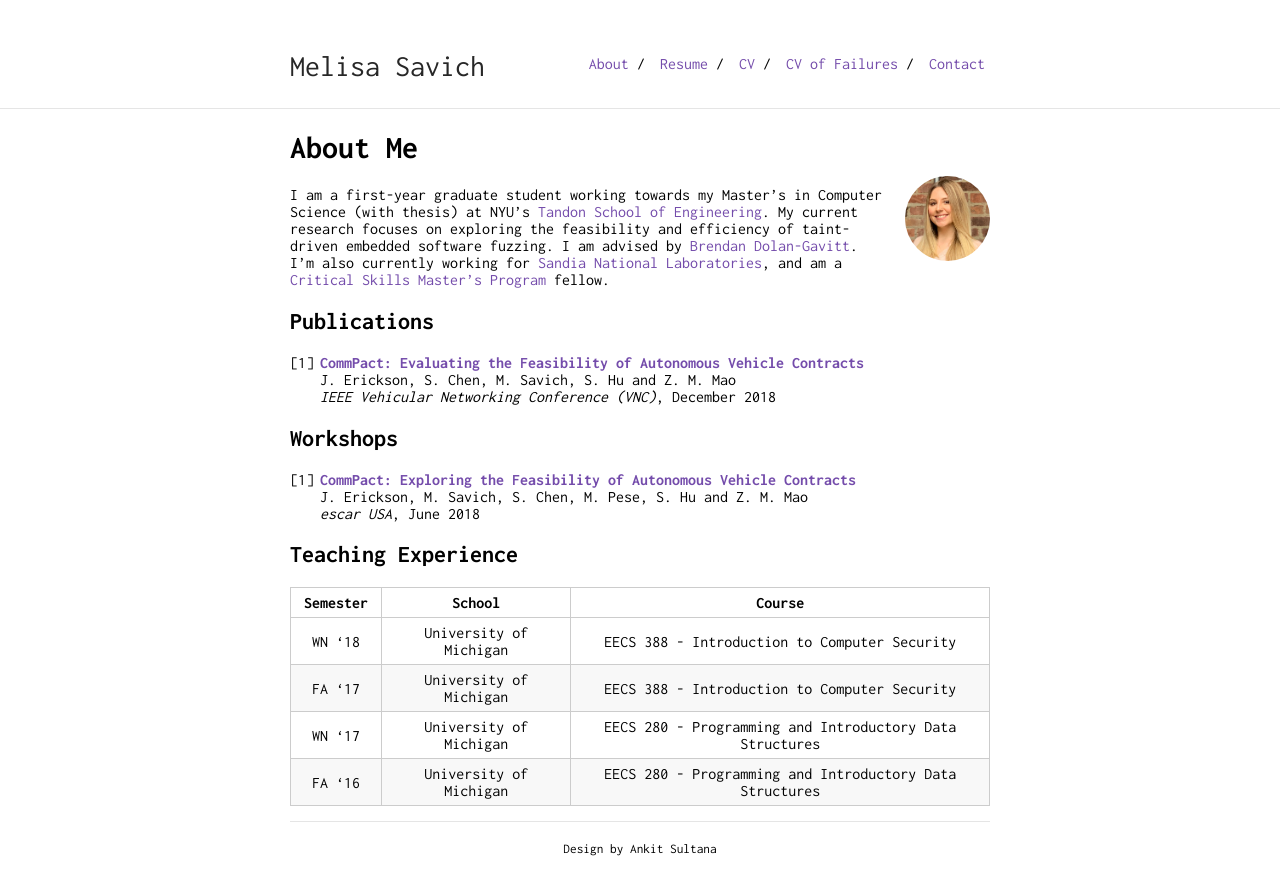
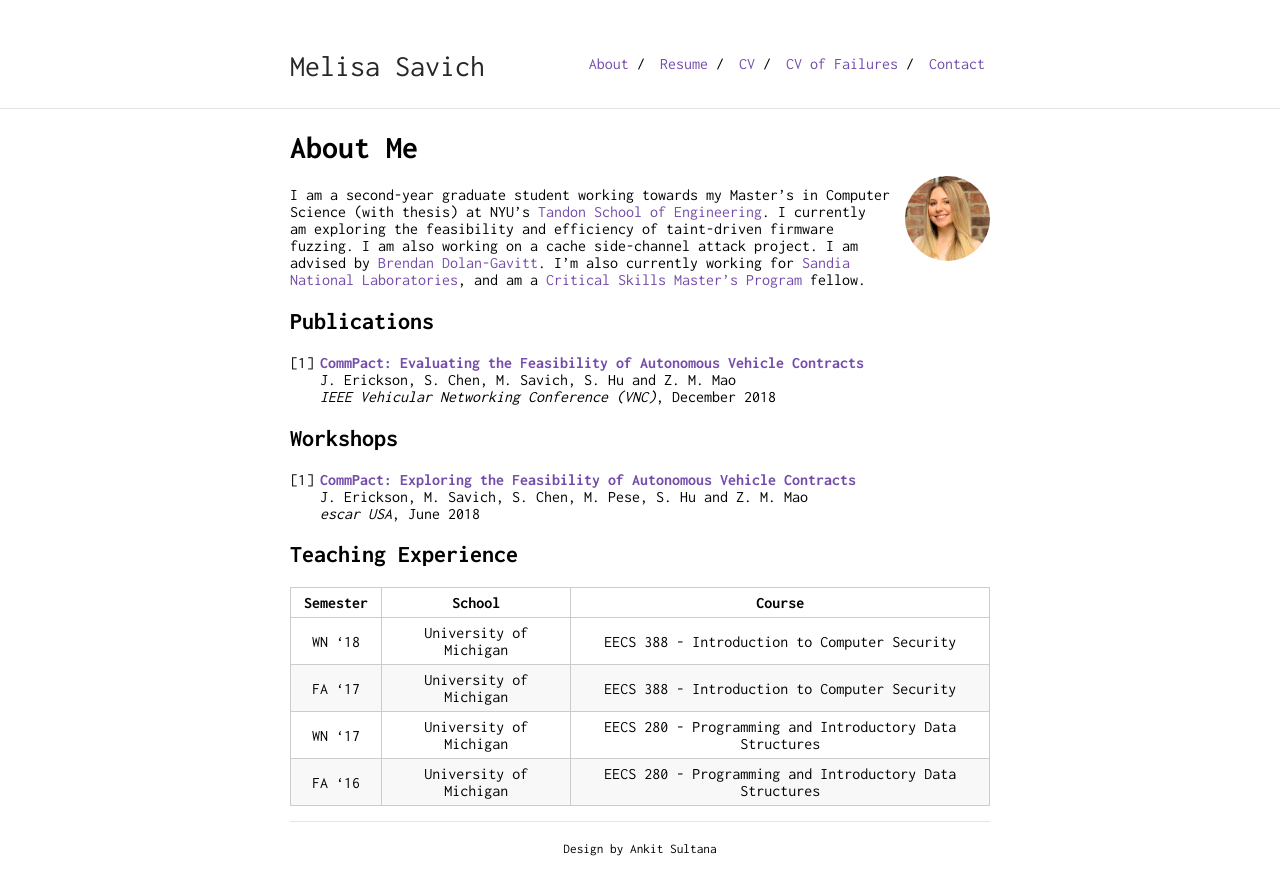
Before and after one commit to mksavic/mksavic.github.io, a Jekyll site: the page built from index.md, in a window 1280 px wide. Shown: the top 895 px of the page. Built offline with Jekyll 4.4.1, drawn with Linux system fonts in a browser that asks for light colours; our own code applies the rules of GitHub Pages for plain Markdown files.

Commit message:
update about me

```diff
--- a/index.md
+++ b/index.md
@@ -6,7 +6,7 @@ layout: default
 
 <img class="profile-picture" src="mksavic.jpg">
 
-I am a first-year graduate student working towards my Master's in Computer Science (with thesis) at NYU's [Tandon School of Engineering](https://engineering.nyu.edu/). My current research focuses on exploring the feasibility and efficiency of taint-driven embedded software fuzzing. I am advised by [Brendan Dolan-Gavitt](http://moyix.net/). I'm also currently working for [Sandia National Laboratories](https://www.sandia.gov/), and am a [Critical Skills Master's Program](https://www.sandia.gov/careers/special_programs/critical_skills_program.html) fellow.
+I am a second-year graduate student working towards my Master's in Computer Science (with thesis) at NYU's [Tandon School of Engineering](https://engineering.nyu.edu/). I currently am exploring the feasibility and efficiency of taint-driven firmware fuzzing. I am also working on a cache side-channel attack project. I am advised by [Brendan Dolan-Gavitt](http://moyix.net/). I'm also currently working for [Sandia National Laboratories](https://www.sandia.gov/), and am a [Critical Skills Master's Program](https://www.sandia.gov/careers/special_programs/critical_skills_program.html) fellow.
 
 ## Publications
 
```
